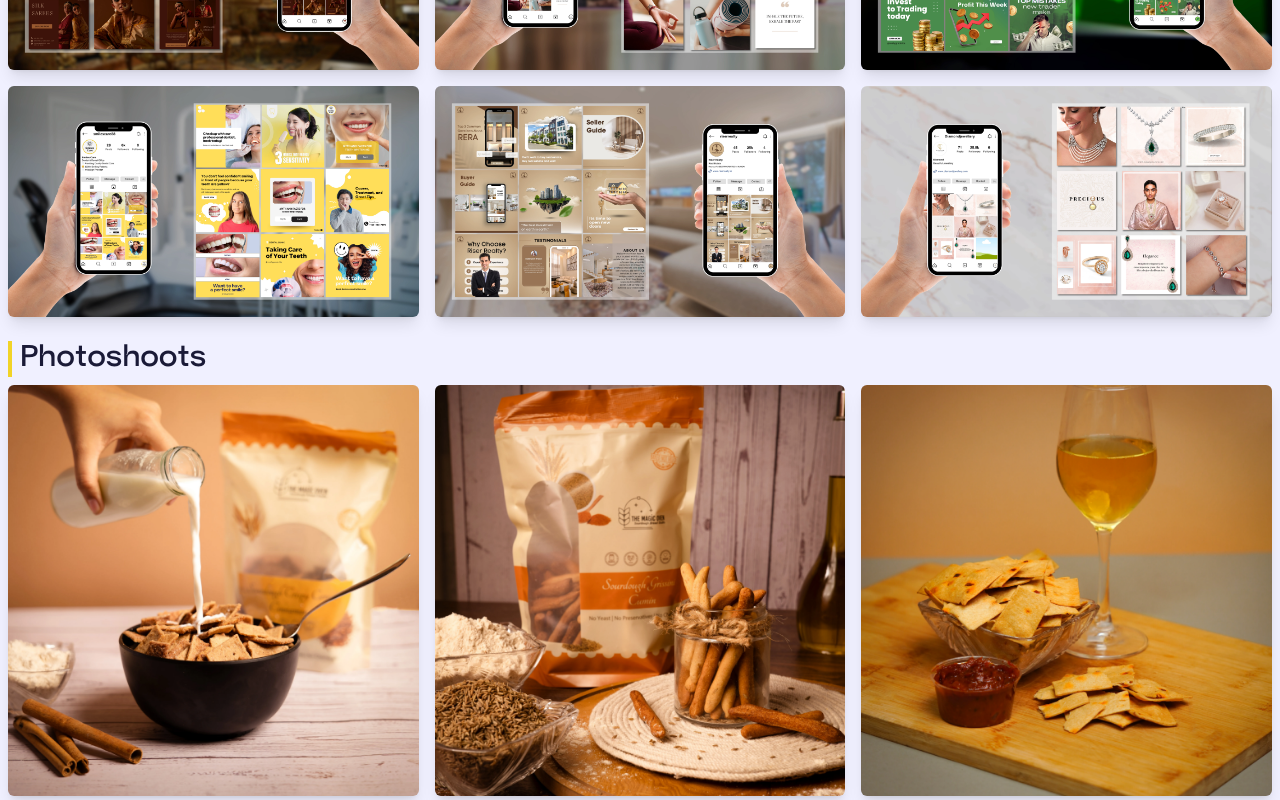
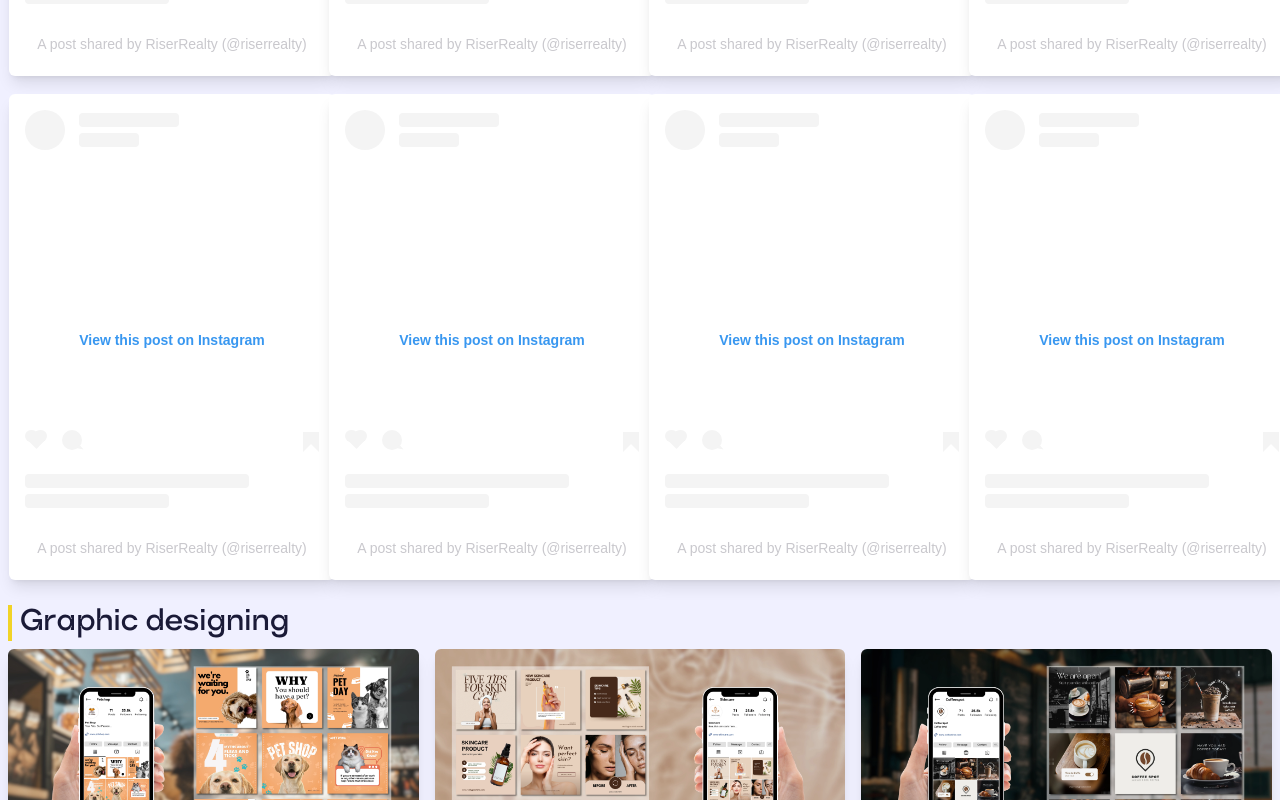
Before and after one commit to milinD537/designing-booth, a Next.js app: page / in a window 1280 px wide. Shown: the part 6960-7760 px from the top of the page. Built offline with nearby package versions, Linux system fonts and the light colour scheme.

Commit message:
reels work

```diff
--- a/src/app/page.tsx
+++ b/src/app/page.tsx
@@ -193,7 +193,7 @@ export default function Home() {
 							{Array.from({ length: 2 }).map((_, idx) => (
 								<div
 									key={idx}
-									className={`shrink-0 flex gap-4 [--x:calc((100%_+_1rem)*-1)] animate-[slideIn_40s_linear_infinite] ${
+									className={`shrink-0 flex gap-4 [--x:calc((100%_+_1rem)*-1)] animate-[slideIn_30s_linear_infinite] ${
 										root_idx == 1 &&
 										"[animation-direction:reverse]"
 									}`}
--- /dev/null
+++ b/src/components/reel.tsx
@@ -0,0 +1,294 @@
+"use client"
+export default function Reel({ id }: { id: string }) {
+	return (
+		<>
+			<blockquote
+				className="instagram-media"
+				// data-instgrm-captioned
+				data-instgrm-permalink={`https://www.instagram.com/reel/${id}/?utm_source=ig_embed&amp;utm_campaign=loading`}
+				data-instgrm-version="14"
+				style={{
+					background: "#FFF",
+					border: 0,
+					borderRadius: "3px",
+					boxShadow:
+						"0 0 1px 0 rgba(0,0,0,0.5),0 1px 10px 0 rgba(0,0,0,0.15)",
+					margin: "1px",
+					maxWidth: "540px",
+					minWidth: "326px",
+					padding: 0,
+					width: "calc(100% - 2px)",
+				}}
+			>
+				<div style={{ padding: "16px" }}>
+					<a
+						href={`https://www.instagram.com/reel/${id}/?utm_source=ig_embed&amp;utm_campaign=loading`}
+						style={{
+							background: "#FFFFFF",
+							lineHeight: 0,
+							padding: "0 0",
+							textAlign: "center",
+							textDecoration: "none",
+							width: "100%",
+						}}
+						target="_blank"
+						rel="noopener noreferrer"
+					>
+						<div
+							style={{
+								display: "flex",
+								flexDirection: "row",
+								alignItems: "center",
+							}}
+						>
+							<div
+								style={{
+									backgroundColor: "#F4F4F4",
+									borderRadius: "50%",
+									flexGrow: 0,
+									height: "40px",
+									marginRight: "14px",
+									width: "40px",
+								}}
+							></div>
+							<div
+								style={{
+									display: "flex",
+									flexDirection: "column",
+									flexGrow: 1,
+									justifyContent: "center",
+								}}
+							>
+								<div
+									style={{
+										backgroundColor: "#F4F4F4",
+										borderRadius: "4px",
+										flexGrow: 0,
+										height: "14px",
+										marginBottom: "6px",
+										width: "100px",
+									}}
+								></div>
+								<div
+									style={{
+										backgroundColor: "#F4F4F4",
+										borderRadius: "4px",
+										flexGrow: 0,
+										height: "14px",
+										width: "60px",
+									}}
+								></div>
+							</div>
+						</div>
+						<div style={{ padding: "19% 0" }}></div>
+						<div
+							style={{
+								display: "block",
+								height: "50px",
+								margin: "0 auto 12px",
+								width: "50px",
+							}}
+						>
+							<svg
+								width="50px"
+								height="50px"
+								viewBox="0 0 60 60"
+								version="1.1"
+								xmlns="http://www.w3.org/2000/svg"
+								xmlnsXlink="http://www.w3.org/1999/xlink"
+							>
+								<g
+									stroke="none"
+									strokeWidth="1"
+									fill="none"
+									fillRule="evenodd"
+								>
+									<g
+										transform="translate(-511.000000, -20.000000)"
+										fill="#000000"
+									>
+										<g>
+											<path d="..." />{" "}
+											{/* SVG Path details go here */}
+										</g>
+									</g>
+								</g>
+							</svg>
+						</div>
+						<div style={{ paddingTop: "8px" }}>
+							<div
+								style={{
+									color: "#3897f0",
+									fontFamily: "Arial, sans-serif",
+									fontSize: "14px",
+									fontStyle: "normal",
+									fontWeight: 550,
+									lineHeight: "18px",
+								}}
+							>
+								View this post on Instagram
+							</div>
+						</div>
+						<div style={{ padding: "12.5% 0" }}></div>
+						<div
+							style={{
+								display: "flex",
+								flexDirection: "row",
+								marginBottom: "14px",
+								alignItems: "center",
+							}}
+						>
+							<div>
+								<div
+									style={{
+										backgroundColor: "#F4F4F4",
+										borderRadius: "50%",
+										height: "12.5px",
+										width: "12.5px",
+										transform:
+											"translateX(0px) translateY(7px)",
+									}}
+								></div>
+								<div
+									style={{
+										backgroundColor: "#F4F4F4",
+										height: "12.5px",
+										transform:
+											"rotate(-45deg) translateX(3px) translateY(1px)",
+										width: "12.5px",
+										flexGrow: 0,
+										marginRight: "14px",
+										marginLeft: "2px",
+									}}
+								></div>
+								<div
+									style={{
+										backgroundColor: "#F4F4F4",
+										borderRadius: "50%",
+										height: "12.5px",
+										width: "12.5px",
+										transform:
+											"translateX(9px) translateY(-18px)",
+									}}
+								></div>
+							</div>
+							<div style={{ marginLeft: "8px" }}>
+								<div
+									style={{
+										backgroundColor: "#F4F4F4",
+										borderRadius: "50%",
+										flexGrow: 0,
+										height: "20px",
+										width: "20px",
+									}}
+								></div>
+								<div
+									style={{
+										width: 0,
+										height: 0,
+										borderTop: "2px solid transparent",
+										borderLeft: "6px solid #f4f4f4",
+										borderBottom: "2px solid transparent",
+										transform:
+											"translateX(16px) translateY(-4px) rotate(30deg)",
+									}}
+								></div>
+							</div>
+							<div style={{ marginLeft: "auto" }}>
+								<div
+									style={{
+										width: 0,
+										borderTop: "8px solid #F4F4F4",
+										borderRight: "8px solid transparent",
+										transform: "translateY(16px)",
+									}}
+								></div>
+								<div
+									style={{
+										backgroundColor: "#F4F4F4",
+										flexGrow: 0,
+										height: "12px",
+										width: "16px",
+										transform: "translateY(-4px)",
+									}}
+								></div>
+								<div
+									style={{
+										width: 0,
+										height: 0,
+										borderTop: "8px solid #F4F4F4",
+										borderLeft: "8px solid transparent",
+										transform:
+											"translateY(-4px) translateX(8px)",
+									}}
+								></div>
+							</div>
+						</div>
+						<div
+							style={{
+								display: "flex",
+								flexDirection: "column",
+								flexGrow: 1,
+								justifyContent: "center",
+								marginBottom: "24px",
+							}}
+						>
+							<div
+								style={{
+									backgroundColor: "#F4F4F4",
+									borderRadius: "4px",
+									flexGrow: 0,
+									height: "14px",
+									marginBottom: "6px",
+									width: "224px",
+								}}
+							></div>
+							<div
+								style={{
+									backgroundColor: "#F4F4F4",
+									borderRadius: "4px",
+									flexGrow: 0,
+									height: "14px",
+									width: "144px",
+								}}
+							></div>
+						</div>
+					</a>
+					<p
+						style={{
+							color: "#c9c8cd",
+							fontFamily: "Arial, sans-serif",
+							fontSize: "14px",
+							lineHeight: "17px",
+							marginBottom: 0,
+							marginTop: "8px",
+							overflow: "hidden",
+							padding: "8px 0 7px",
+							textAlign: "center",
+							textOverflow: "ellipsis",
+							whiteSpace: "nowrap",
+						}}
+					>
+						<a
+							href={`https://www.instagram.com/reel/${id}/?utm_source=ig_embed&amp;utm_campaign=loading`}
+							style={{
+								color: "#c9c8cd",
+								fontFamily: "Arial, sans-serif",
+								fontSize: "14px",
+								fontStyle: "normal",
+								fontWeight: "normal",
+								lineHeight: "17px",
+								textDecoration: "none",
+							}}
+							target="_blank"
+							rel="noopener noreferrer"
+						>
+							A post shared by RiserRealty (@riserrealty)
+						</a>
+					</p>
+				</div>
+			</blockquote>
+			<script async src="//www.instagram.com/embed.js"></script>
+		</>
+	)
+}
--- a/src/components/work.tsx
+++ b/src/components/work.tsx
@@ -1,43 +1,122 @@
+import dynamic from "next/dynamic"
+
+const Reel = dynamic(() => import("@/components/reel"), {
+	ssr: false,
+})
+
 export default function Work() {
+	const reels = [
+		"DBi4uoYtVBB",
+		"DBEDOHhtNiS",
+		"C87GJQwokhn",
+		"C9ZzwyYI3T_",
+		"CxplsZJI6Zz",
+		"Cx4ymZ3ID5O",
+		"C0mg5pPtC8U",
+		"C1XF_qrSJcs",
+	]
+
 	return (
 		<div>
 			<h3 className="text-center text-4xl lg:text-5xl font-black text-text">
 				Our Work
 			</h3>
 			<div className="tabs | max-w-screen-2xl mx-auto mt-6 ~flex gap-3 lg:gap-8 justify-center">
-				{/* <h4 className="text-2xl font-semibold px-2 border-l-4 border-primary">
+				<h4 className="text-2xl font-semibold px-2 border-l-4 border-primary">
 					Video Editing
 				</h4>
-				<div className="reels"></div> */}
-				<h4 className="text-3xl font-semibold px-2 border-l-4 border-primary">
+				<div className="mt-2 overflow-x-auto lg:overflow-visible flex lg:grid gap-4 lg:grid-cols-4 *:!rounded-md *:!shadow-md lg:*:!shadow-lg">
+					{reels.map((item) => (
+						<Reel key={item} id={item} />
+					))}
+				</div>
+				<h4 className="mt-6 text-3xl font-semibold px-2 border-l-4 border-primary">
 					Graphic designing
 				</h4>
 				<div className="mt-2 grid grid-cols-2 lg:grid-cols-3 gap-4 *:rounded-md *:shadow-lg">
-					<img src="/images/graphic/8.webp" alt="" />
-					<img src="/images/graphic/9.webp" alt="" />
-					<img src="/images/graphic/10.webp" alt="" />
-					<img src="/images/graphic/11.webp" alt="" />
-					<img src="/images/graphic/12.webp" alt="" />
-					<img src="/images/graphic/13.webp" alt="" />
-					<img src="/images/graphic/14.webp" alt="" />
-					<img src="/images/graphic/15.webp" alt="" />
-					<img src="/images/graphic/16.webp" alt="" />
+					<img
+						src="/images/graphic/8.webp"
+						alt="Graphic Design Work"
+					/>
+					<img
+						src="/images/graphic/9.webp"
+						alt="Graphic Design Work"
+					/>
+					<img
+						src="/images/graphic/10.webp"
+						alt="Graphic Design Work"
+					/>
+					<img
+						src="/images/graphic/11.webp"
+						alt="Graphic Design Work"
+					/>
+					<img
+						src="/images/graphic/12.webp"
+						alt="Graphic Design Work"
+					/>
+					<img
+						src="/images/graphic/13.webp"
+						alt="Graphic Design Work"
+					/>
+					<img
+						src="/images/graphic/14.webp"
+						alt="Graphic Design Work"
+					/>
+					<img
+						src="/images/graphic/15.webp"
+						alt="Graphic Design Work"
+					/>
+					<img
+						src="/images/graphic/16.webp"
+						alt="Graphic Design Work"
+					/>
 				</div>
 
 				<h4 className="mt-6 text-3xl font-semibold px-2 border-l-4 border-primary">
 					Photoshoots
 				</h4>
-				<div className="mt-2 grid grid-cols-2 lg:grid-cols-3 gap-4 ~[&>*:not(:first-child)]:mt-4 *:rounded-md *:shadow-lg *:aspect-square *:object-cover">
-					<img src="/images/photoshoots/1.webp" alt="" />
-					<img src="/images/photoshoots/2.webp" alt="" />
-					<img src="/images/photoshoots/3.webp" alt="" />
-					<img src="/images/photoshoots/4.webp" alt="" />
-					<img src="/images/photoshoots/5.webp" alt="" />
-					<img src="/images/photoshoots/6.webp" alt="" />
-					<img src="/images/photoshoots/7.webp" alt="" />
-					<img src="/images/photoshoots/8.webp" alt="" />
-					<img src="/images/photoshoots/9.webp" alt="" />
-					<img src="/images/photoshoots/10.webp" alt="" />
+				<div className="mt-2 grid grid-cols-2 lg:grid-cols-3 gap-4 *:rounded-md *:shadow-lg *:aspect-square *:object-cover">
+					<img
+						src="/images/photoshoots/1.webp"
+						alt="Photoshoot Work"
+					/>
+					<img
+						src="/images/photoshoots/2.webp"
+						alt="Photoshoot Work"
+					/>
+					<img
+						src="/images/photoshoots/3.webp"
+						alt="Photoshoot Work"
+					/>
+					<img
+						src="/images/photoshoots/4.webp"
+						alt="Photoshoot Work"
+					/>
+					<img
+						src="/images/photoshoots/5.webp"
+						alt="Photoshoot Work"
+						className="lg:hidden"
+					/>
+					<img
+						src="/images/photoshoots/6.webp"
+						alt="Photoshoot Work"
+					/>
+					<img
+						src="/images/photoshoots/7.webp"
+						alt="Photoshoot Work"
+					/>
+					<img
+						src="/images/photoshoots/8.webp"
+						alt="Photoshoot Work"
+					/>
+					<img
+						src="/images/photoshoots/9.webp"
+						alt="Photoshoot Work"
+					/>
+					<img
+						src="/images/photoshoots/10.webp"
+						alt="Photoshoot Work"
+					/>
 				</div>
 				<h4 className="mt-6 text-3xl font-semibold px-2 border-l-4 border-primary">
 					3D Works
@@ -59,10 +138,10 @@ export default function Work() {
 						allowFullScreen
 						className="col-span-2 w-full aspect-video ~rounded-md"
 					></iframe>
-					<img src="/images/3d/1.jfif" alt="" />
-					<img src="/images/3d/2.jfif" alt="" />
-					<img src="/images/3d/3.jfif" alt="" />
-					<img src="/images/3d/4.jfif" alt="" />
+					<img src="/images/3d/1.jfif" alt="3D Work" />
+					<img src="/images/3d/2.jfif" alt="3D Work" />
+					<img src="/images/3d/3.jfif" alt="3D Work" />
+					<img src="/images/3d/4.jfif" alt="3D Work" />
 				</div>
 			</div>
 		</div>
```
Also changed, not shown: src/app/layout.tsx (+6 -5 lines), 1 other file (tests, documents, lock files or other folders).
